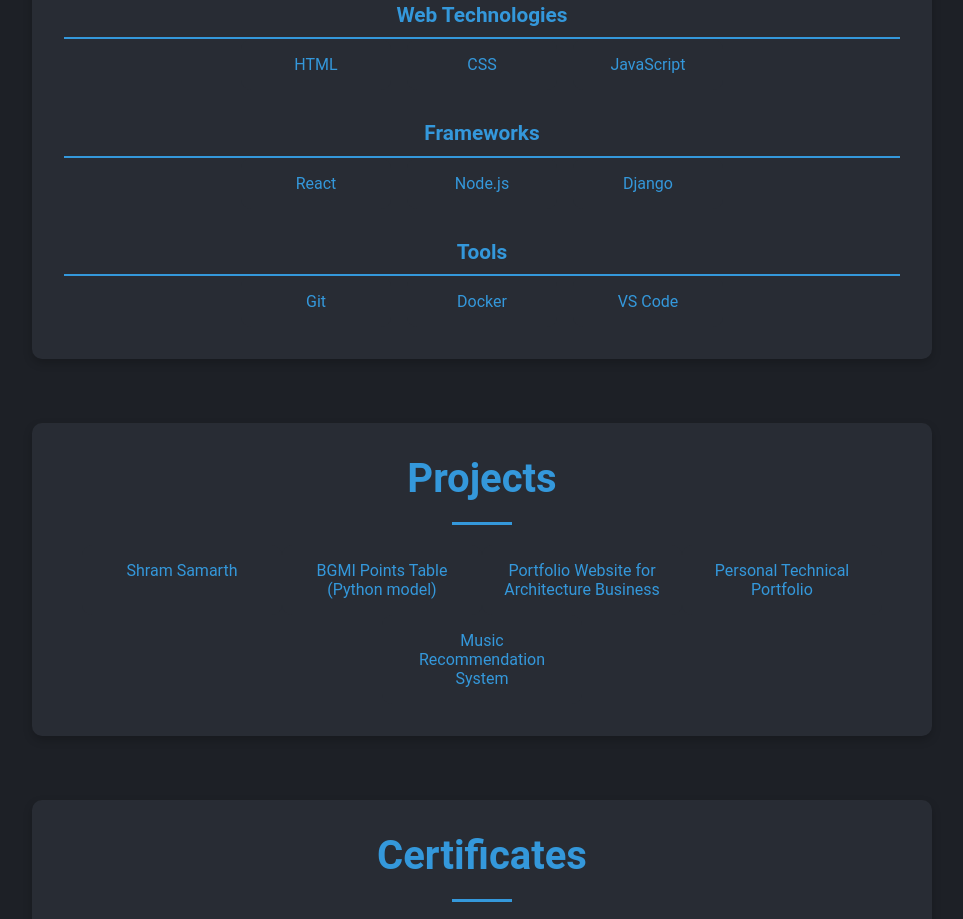
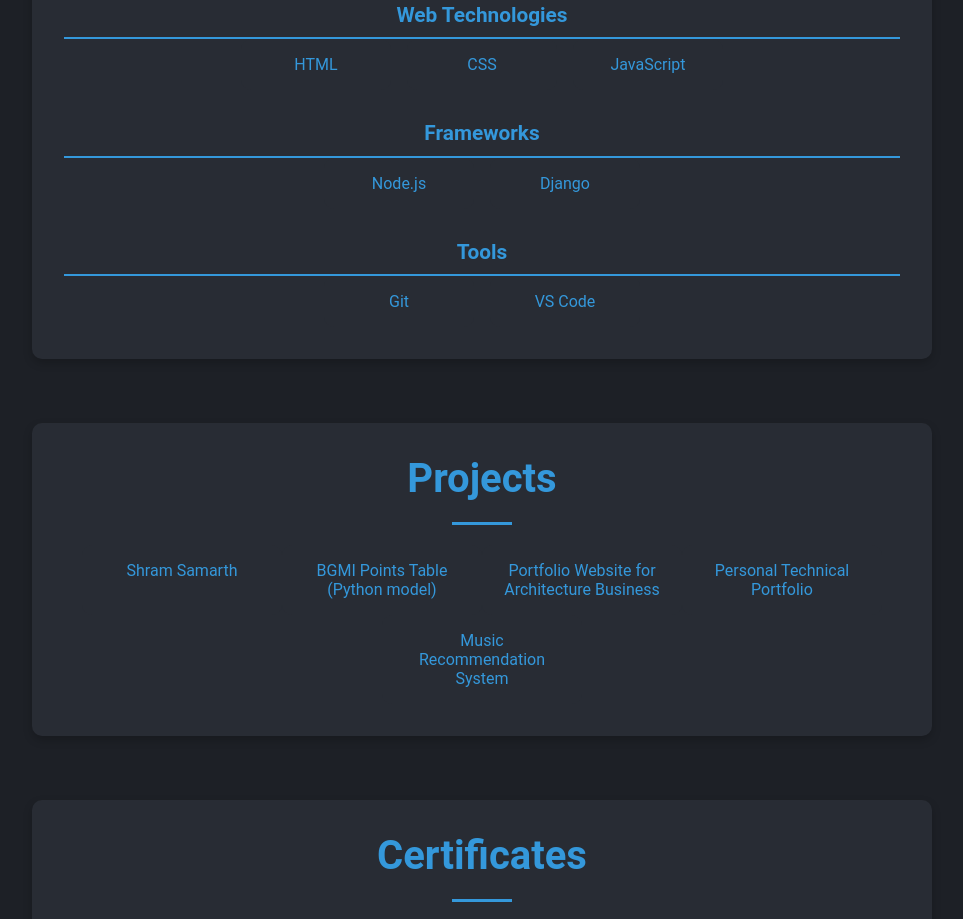
Before and after one commit to Meghraj1207/portfolio, a plain HTML site: page index.html in a window 1280 px wide. Shown: the part 832-1751 px from the top of the page, without its empty margins (158-1121 px from the left). Drawn offline with Linux system fonts and the light colour scheme.

Commit message:
Update index.html

```diff
--- a/index.html
+++ b/index.html
@@ -375,10 +375,6 @@
         <div class="skills-category">Frameworks</div>
         <div class="skills-list">
             <div class="skill">
-                React
-                <div class="description">A JavaScript library for building user interfaces with a component-based approach.</div>
-            </div>
-            <div class="skill">
                 Node.js
                 <div class="description">A runtime for executing JavaScript on the server, enabling scalable backend services.</div>
             </div>
@@ -394,10 +390,6 @@
             <div class="skill">
                 Git
                 <div class="description">A version control system for tracking changes in source code during software development.</div>
-            </div>
-            <div class="skill">
-                Docker
-                <div class="description">A tool that packages software into containers to run consistently across different environments.</div>
             </div>
             <div class="skill">
                 VS Code
```
